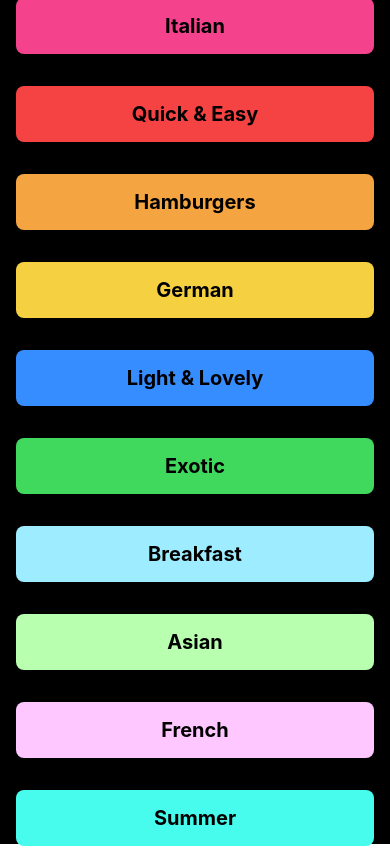
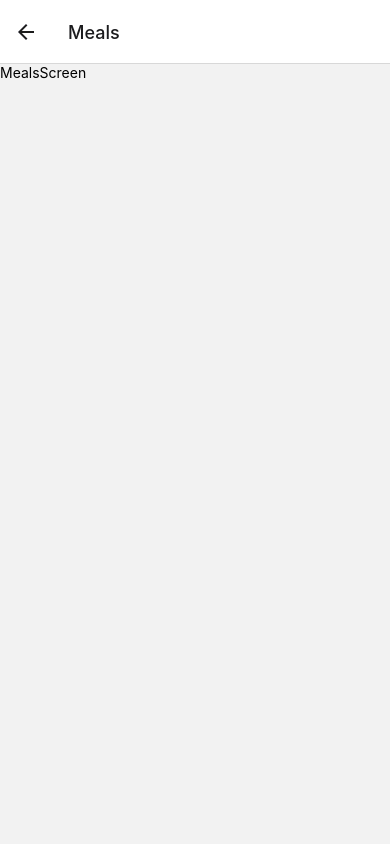
Before and after one commit to Jaseela99/reactnative-course, a React Native app: screen /Meals in a window 390 px wide. Built offline with nearby package versions, Linux system fonts and the light colour scheme.

Commit message:
added stack navigation

```diff
--- a/App.js
+++ b/App.js
@@ -1,12 +1,22 @@
-import { StatusBar } from 'expo-status-bar';
-import { StyleSheet ,View} from 'react-native';
-import CategoriesScreen from './screens/CategoriesScreen';
+import { StatusBar } from "expo-status-bar";
+import { StyleSheet, View } from "react-native";
+import CategoriesScreen from "./screens/CategoriesScreen";
+import { NavigationContainer } from "@react-navigation/native";
+import { createNativeStackNavigator } from "@react-navigation/native-stack";
+import MealsScreen from "./screens/MealsScreen";
+
+const Stack = createNativeStackNavigator();
 
 export default function App() {
   return (
     <View style={styles.container}>
-      <StatusBar style="auto"/>
-      <CategoriesScreen/>
+      <StatusBar style="auto" />
+      <NavigationContainer>
+        <Stack.Navigator initialRouteName="Categories">
+          <Stack.Screen name="Categories" component={CategoriesScreen} />
+          <Stack.Screen name="Meals" component={MealsScreen} />
+        </Stack.Navigator>
+      </NavigationContainer>
     </View>
   );
 }
@@ -14,8 +24,8 @@ export default function App() {
 const styles = StyleSheet.create({
   container: {
     flex: 1,
-    backgroundColor: 'black',
+    backgroundColor: "black",
     // alignItems: 'center',
-    justifyContent: 'center',
+    justifyContent: "center",
   },
 });
--- a/components/CategoryGridTile.js
+++ b/components/CategoryGridTile.js
@@ -8,10 +8,10 @@ import {
 } from "react-native";
 import React from "react";
 
-const CategoryGridTile = ({ title, color }) => {
+const CategoryGridTile = ({ title, color ,onPress}) => {
   return (
     <View style={styles.gridItem}>
-      <Pressable style={({ pressed }) => [styles.pressable,pressed ? styles.press :null]}>
+      <Pressable style={({ pressed }) => [styles.pressable,pressed ? styles.press :null]} onPress={onPress}>
         <View style={[styles.gridInnerContainer, { backgroundColor: color }]}>
           <Text style={styles.title}>{title}</Text>
         </View>
--- a/package.json
+++ b/package.json
@@ -9,10 +9,14 @@
     "web": "expo start --web"
   },
   "dependencies": {
+    "@react-navigation/native": "^6.0.14",
+    "@react-navigation/native-stack": "^6.9.2",
     "expo": "~47.0.7",
     "expo-status-bar": "~1.4.2",
     "react": "18.1.0",
-    "react-native": "0.70.5"
+    "react-native": "0.70.5",
+    "react-native-safe-area-context": "4.4.1",
+    "react-native-screens": "~3.18.0"
   },
   "devDependencies": {
     "@babel/core": "^7.12.9"
--- a/screens/CategoriesScreen.js
+++ b/screens/CategoriesScreen.js
@@ -4,14 +4,18 @@ import { CATEGORIES } from '../data/dummyData'
 import CategoryGridTile from '../components/CategoryGridTile'
 
 
-const renderIteminFlatList=(itemData)=>{
-return <CategoryGridTile title={itemData.item.title} color={itemData.item.color}/>
-}
+const CategoriesScreen = ({navigation}) => {
 
-const CategoriesScreen = () => {
+  const renderIteminFlatList=(itemData)=>{
+    const handlePressCategories=()=>{
+    navigation.navigate("Meals")
+    }
+  return <CategoryGridTile title={itemData.item.title} color={itemData.item.color} onPress={handlePressCategories}/>
+  }
+
   return (
     <View>
-     <FlatList data={CATEGORIES} renderItem={renderIteminFlatList} keyExtractor={(itemData)=>itemData.id}/>
+     <FlatList data={CATEGORIES} renderItem={renderIteminFlatList} keyExtractor={(itemData)=>itemData.id} numColumns={2}/>
     </View>
   )
 }
--- /dev/null
+++ b/screens/MealsScreen.js
@@ -0,0 +1,20 @@
+import { StyleSheet, Text, View } from 'react-native'
+import React from 'react'
+import { MEALS } from '../data/dummyData'
+
+const MealsScreen = () => {
+  return (
+    <View>
+      <Text>MealsScreen</Text>
+    </View>
+  )
+}
+
+export default MealsScreen
+
+const styles = StyleSheet.create({
+    mealsContainer:{
+        flex:1,
+        padding:16
+    }
+})
```
Also changed, not shown: 1 other file (tests, documents, lock files or other folders).
